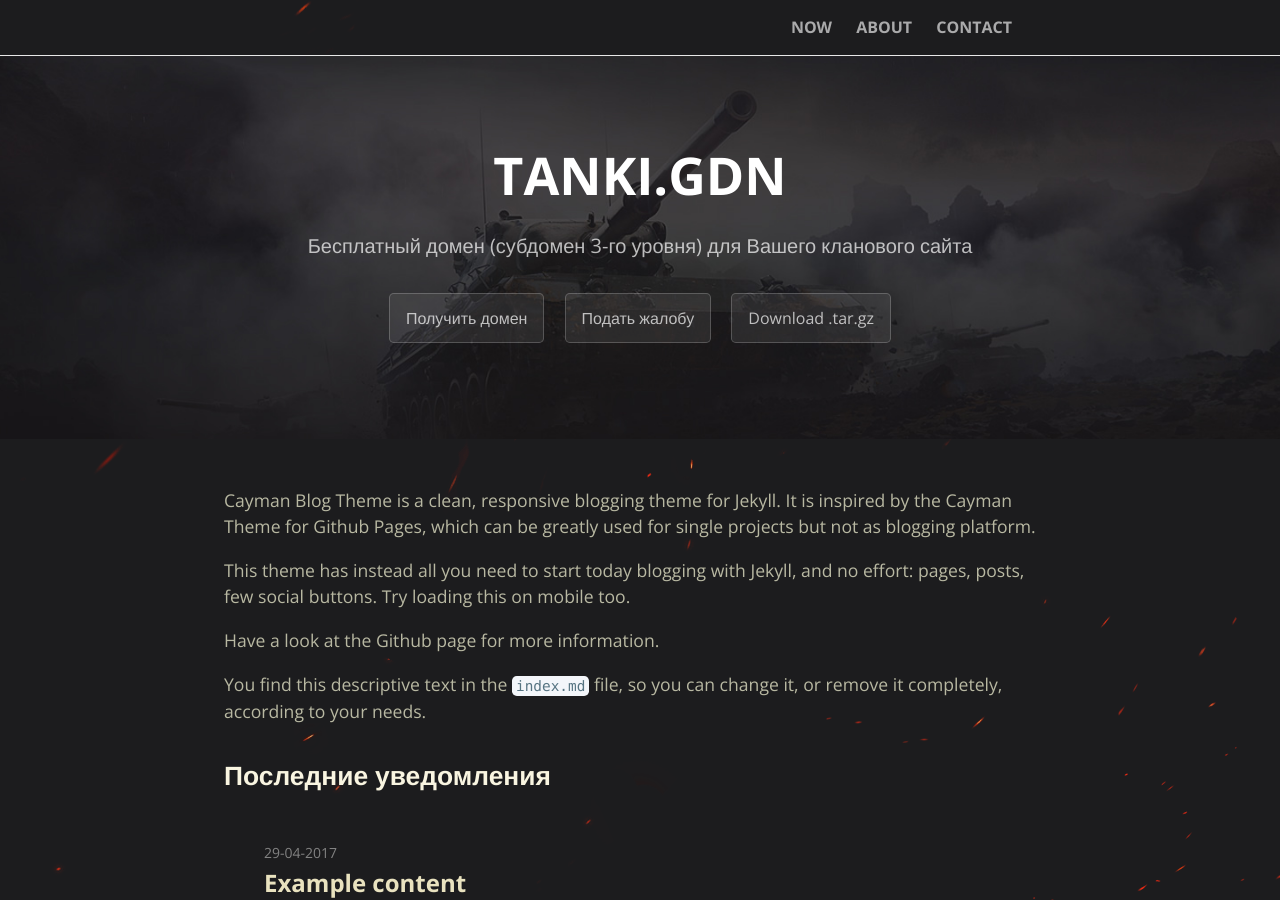
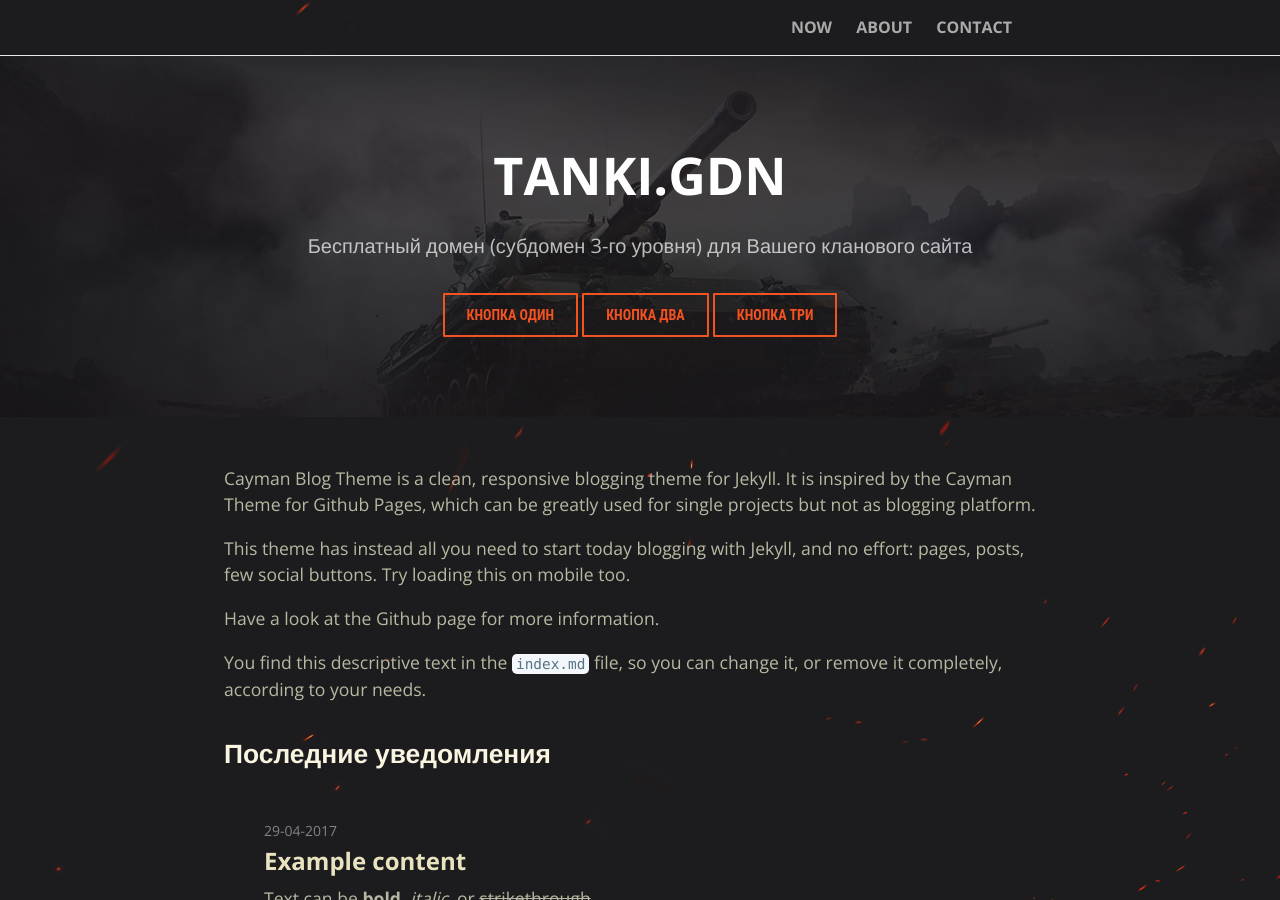
Before and after one commit to urban-tribble/urban-tribble.github.io, a Jekyll site: the page built from index.md, in a window 1280 px wide and 900 px high. Built offline with Jekyll 4.4.1, drawn with Linux system fonts in a browser that asks for light colours.

Commit message:
Update default.html

```diff
--- a/_layouts/default.html
+++ b/_layouts/default.html
@@ -66,13 +66,9 @@
         <section class="page-header">
             <h1 class="project-name">{{ page-title }}</h1>
             <h2 class="project-tagline">{{ page-tagline }}</h2>
-            {% if page.layout == 'home' %}
-            <a href="/" class="btn">Получить домен</a>
-            {% if site.show_downloads %}
-            <a href="/" class="btn">Подать жалобу</a>
-            <a href="/" class="btn">Download .tar.gz</a>
-            {% endif %}
-            {% endif %}
+            <a href="/" class="button button-small button-secondary"><span class="button-text">Кнопка один</span></a>
+            <a href="/" class="button button-small button-secondary"><span class="button-text">КНОПКА ДВА</span></a>
+            <a href="/" class="button button-small button-secondary"><span class="button-text">Кнопка три</span></a>
             <!-- Post tagline -->
             {% if page.layout == 'post' %}
             <h2 class="project-date">
```
